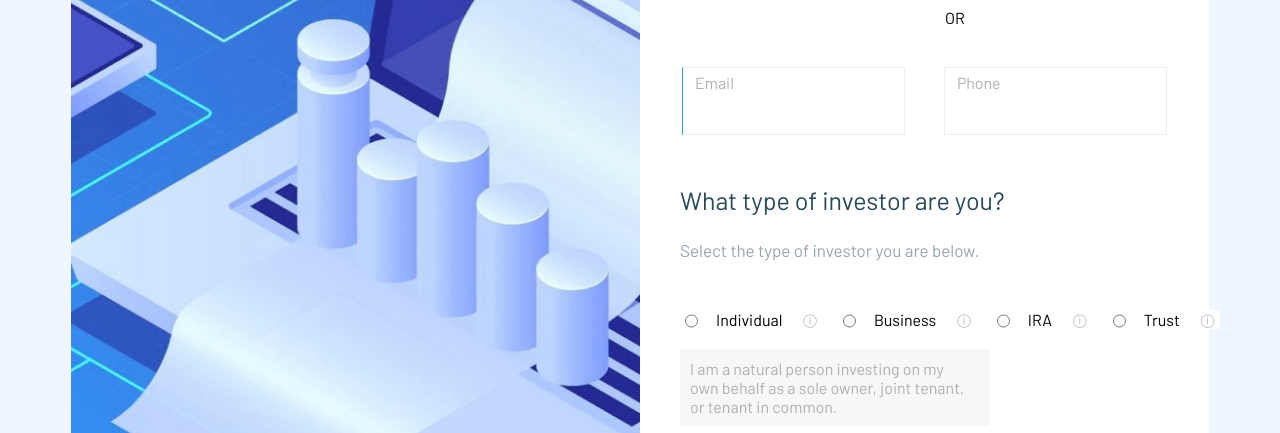
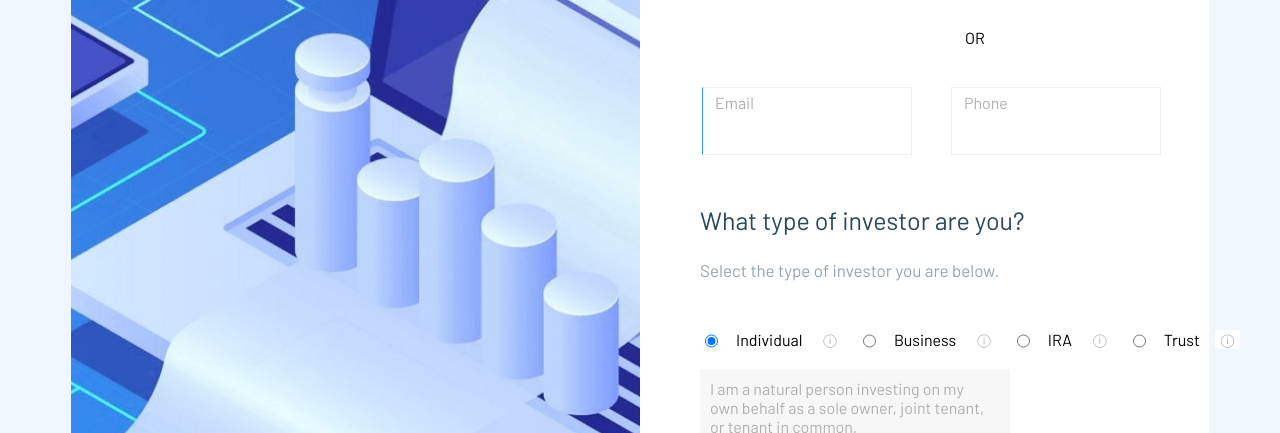
Before and after one commit to milana2006-code/JavaScript-Web-Core-5.9, a plain HTML site: page index.html in a window 1280 px wide. Shown: the part 367-800 px from the top of the page. Drawn offline with Linux system fonts and the light colour scheme.

Commit message:
feat:checked add

```diff
--- a/index.html
+++ b/index.html
@@ -48,7 +48,7 @@
         <p class="select">Select the type of investor you are below.</p>
 
         <div class="radio">
-        <input type="radio" id="individual" name="investor_type" value="Individual">
+        <input type="radio" id="individual" name="investor_type" value="Individual" checked>
         <label for="individual">Individual</label>
         <button>ⓘ</button>
 
--- a/style.css
+++ b/style.css
@@ -20,7 +20,7 @@
 }
 .content {
      width: 50%;
-    padding: 40px;
+    padding: 60px;
     box-sizing: border-box;
 }
 .image {
```
